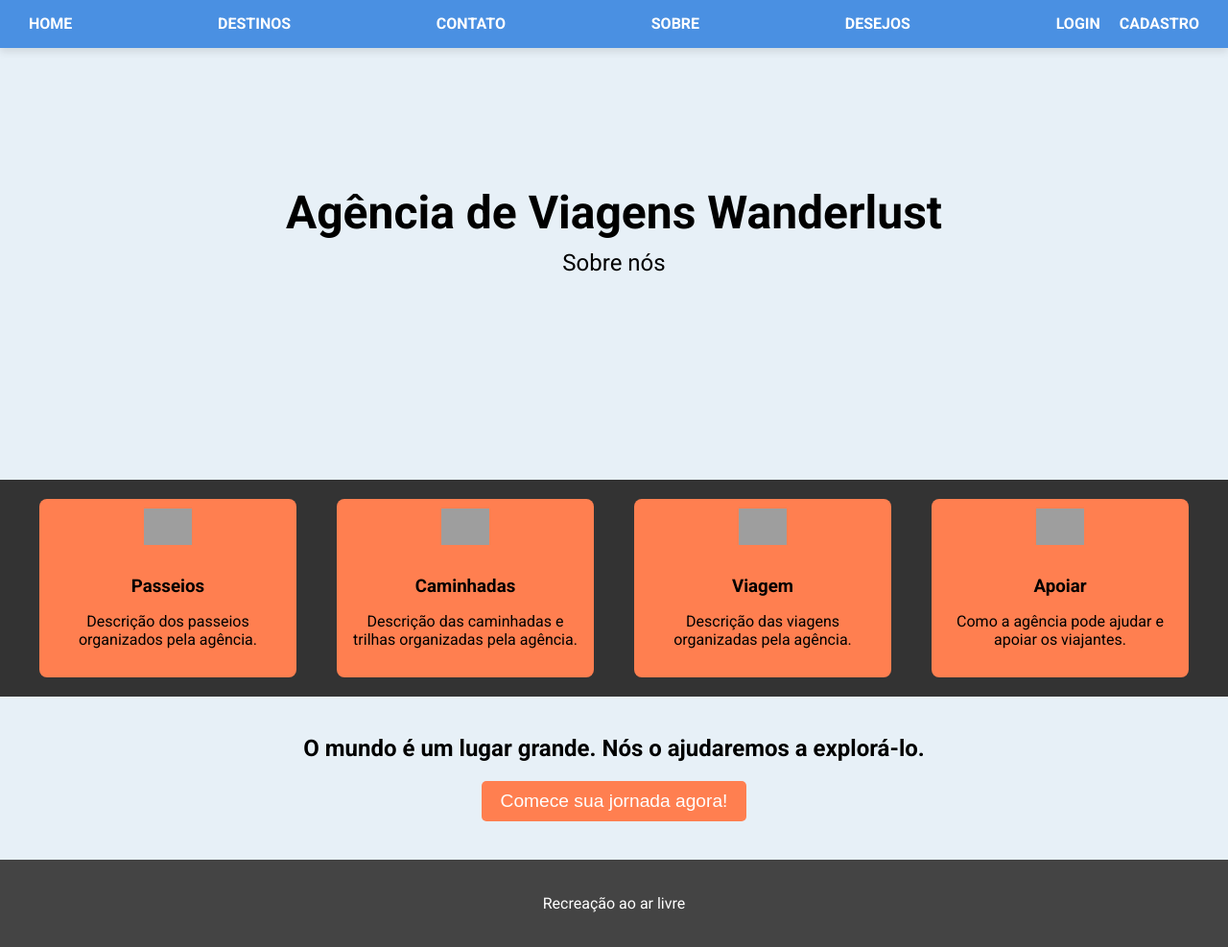
After one commit to LucianoBruno1/planejamentoDeViagens, a Django app: page /users/about/ in a window 1280 px wide. The commit adds this page. Shown: the whole page at 96% size. Run offline with Django 5.2, Linux system fonts and the light colour scheme; grey boxes are pictures that could not be loaded.

Commit message:
fixing database errors and stylization of screen "about"

```diff
--- /dev/null
+++ b/templates/about.html
@@ -0,0 +1,173 @@
+<!DOCTYPE html>
+<html lang="pt-br">
+<head>
+    <meta charset="UTF-8">
+    <meta name="viewport" content="width=device-width, initial-scale=1.0">
+    <title>About Us</title>
+     <link href="https://fonts.googleapis.com/css2?family=Roboto:wght@400;700&display=swap" rel="stylesheet">
+    <style>
+        body {
+            font-family: 'roboto', sans-serif;
+            background-color: #e7f0f7;
+            color: black;
+            margin: 0;
+            padding: 0;
+        }
+
+
+        .header {
+            background-size: cover;
+            background-position: center;
+            height: 60vh;
+            text-align: center;
+            color: black;
+            display: flex;
+            flex-direction: column;
+            justify-content: center;
+            align-items: center;
+        }
+
+         .navbar {
+            position: fixed;
+            top: 0px;
+            right: 0px;
+            width: 100%;
+            background-color: #4a90e2; /* Cor do fundo azul */
+            display: flex;
+            justify-content: space-between;
+            align-items: center; /* Alinha itens verticalmente */
+            box-shadow: 0px 4px 8px rgba(0, 0, 0, 0.1);
+            z-index: 1000; /* Garantir que o navbar fique por cima do conteúdo */
+            padding: 0 20px; /* Espaçamento interno lateral */
+            box-sizing: border-box; /* Inclui padding na largura total */
+            height: 50px; /* Altura fixa para o navbar */
+        }
+
+        .navbar a {
+            color: white;
+            text-decoration: none;
+            font-weight: 700;
+            padding: 0 10px; /* Ajuste de padding lateral */
+            line-height: 50px; /* Alinha verticalmente com base na altura do navbar */
+        }
+
+        .navbar a:hover {
+            text-decoration: underline;
+        }
+
+        .login-register {
+            display: flex;
+            align-items: center;
+        }
+        .header h1 {
+            font-size: 3em;
+            margin: 0;
+        }
+
+        .header p {
+            margin: 10px 0 0;
+            font-size: 1.5em;
+        }
+
+        .services {
+            display: flex;
+            justify-content: space-around;
+            margin: 20px 0;
+            padding: 20px;
+            background-color: #333;
+        }
+
+        .service {
+            text-align: center;
+            width: 20%;
+            padding: 10px;
+            background-color: #FF7F50;
+            border-radius: 8px;
+        }
+
+        .service img {
+            width: 50px;
+            margin-bottom: 10px;
+        }
+
+        .service h3 {
+            margin-bottom: 10px;
+        }
+
+        .service p {
+            margin-bottom: 20px;
+        }
+
+        .call-to-action {
+            text-align: center;
+            margin: 40px 0;
+        }
+
+        .call-to-action button {
+            background-color: #FF7F50;
+            color: white;
+            padding: 10px 20px;
+            border: none;
+            border-radius: 5px;
+            font-size: 1.2em;
+            cursor: pointer;
+        }
+
+        .footer {
+            background-color: #444;
+            text-align: center;
+            padding: 20px;
+            color: white;
+        }
+    </style>
+</head>
+<body>
+        <div class="navbar">
+            <a href="{% url 'home' %}">HOME</a>
+            <a href="{% url 'destination_list' %}">DESTINOS</a>
+            <a href="#">CONTATO</a>
+            <a href="{% url 'about' %}">SOBRE</a>
+            <a href="{% url 'wishlist_view' %}">DESEJOS</a>
+            <div class="login-register">
+                <a href="{% url 'login' %}">LOGIN</a>
+                <a href="{% url 'register' %}">CADASTRO</a>
+            </div>
+        </div>
+    <div class="header">
+        <h1>Agência de Viagens Wanderlust</h1>
+        <p>Sobre nós</p>
+    </div>
+
+    <div class="services">
+        <div class="service">
+            <img src="path-to-icon1.png" alt="Icon 1">
+            <h3>Passeios</h3>
+            <p>Descrição dos passeios organizados pela agência.</p>
+        </div>
+        <div class="service">
+            <img src="path-to-icon2.png" alt="Icon 2">
+            <h3>Caminhadas</h3>
+            <p>Descrição das caminhadas e trilhas organizadas pela agência.</p>
+        </div>
+        <div class="service">
+            <img src="path-to-icon3.png" alt="Icon 3">
+            <h3>Viagem</h3>
+            <p>Descrição das viagens organizadas pela agência.</p>
+        </div>
+        <div class="service">
+            <img src="path-to-icon4.png" alt="Icon 4">
+            <h3>Apoiar</h3>
+            <p>Como a agência pode ajudar e apoiar os viajantes.</p>
+        </div>
+    </div>
+
+    <div class="call-to-action">
+        <h2>O mundo é um lugar grande. Nós o ajudaremos a explorá-lo.</h2>
+        <button>Comece sua jornada agora!</button>
+    </div>
+
+    <div class="footer">
+        <p>Recreação ao ar livre</p>
+    </div>
+</body>
+</html>
--- a/users/urls.py
+++ b/users/urls.py
@@ -2,6 +2,7 @@ from django.urls import path
 from . import views
 from .views import register, CustomLoginView, profile
 from django.contrib.auth import views as auth_views
+from .views import about
 
 
 urlpatterns = [
@@ -10,4 +11,5 @@ urlpatterns = [
     path('profile/', profile, name='profile'),
     path('login/', auth_views.LoginView.as_view(template_name='registration/login.html'), name='login'),
     path('register/', views.register, name='register'),
+    path('about/', about, name='about')
 ]
--- a/users/views.py
+++ b/users/views.py
@@ -23,6 +23,9 @@ def register(request):
 
 def profile(request):
     return render(request, 'profile.html')
+
+def about(request):
+    return render(request, 'about.html')
 def user_login(request):
     if request.method == 'POST':
         form = AuthenticationForm(request, data=request.POST)
--- a/wishlist/models.py
+++ b/wishlist/models.py
@@ -15,5 +15,6 @@ class Wishlist(models.Model):
     user = models.OneToOneField(settings.AUTH_USER_MODEL, on_delete=models.CASCADE)
     destinations = models.ManyToManyField(DestinationFromDestinations)
 
+
     def __str__(self):
         return f"{self.user.username}'s Wishlist"
```
Also changed, not shown: templates/destination_list.html (+4 -3 lines), templates/home.html (+20 -11 lines), templates/register.html (+42 -0 lines), templates/registration/login.html (+42 -0 lines), templates/wishlist_view.html (+5 -4 lines), db.sqlite3, 1 other file.
